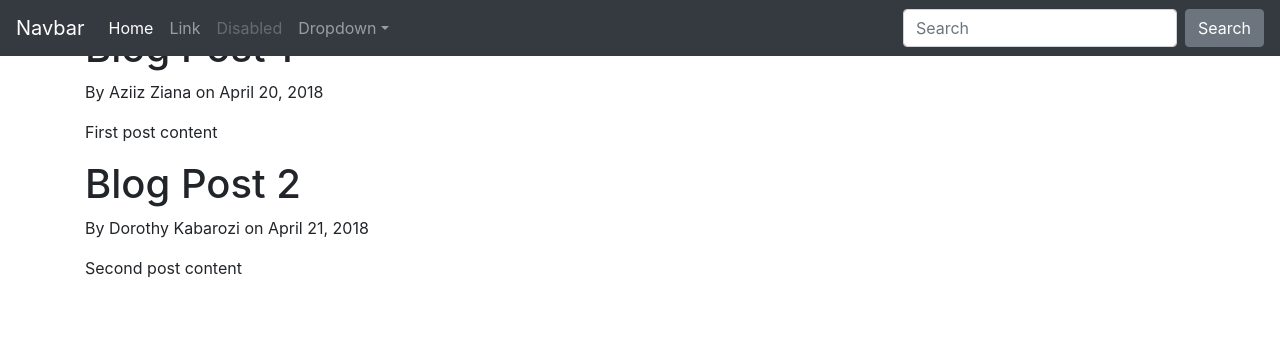
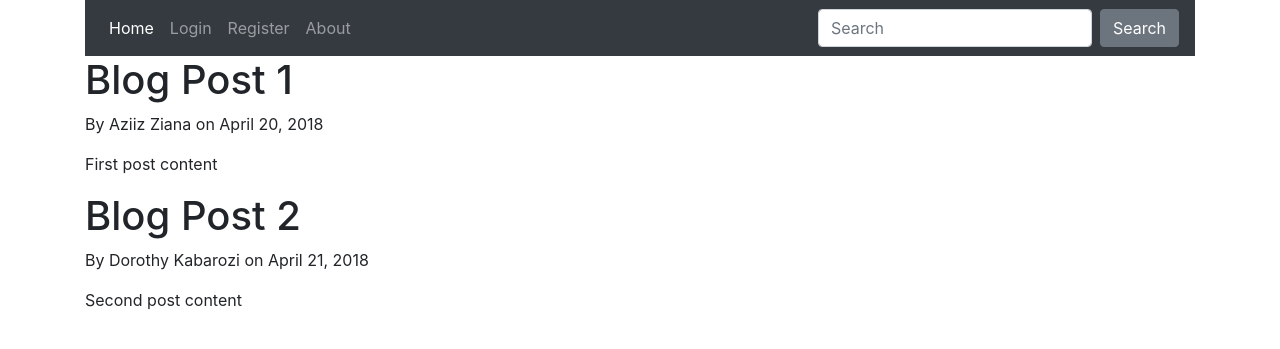
Before and after one commit to aziizziana/tungablog, a Flask app: page / in a window 1280 px wide. Shown: the top 349 px of the page. Run offline with Flask 2, Linux system fonts and the light colour scheme; some libraries are stand-ins or nearby versions.

Commit message:
add url_for linked html pages

```diff
--- a/templates/layout.html
+++ b/templates/layout.html
@@ -7,7 +7,7 @@
     <meta name="viewport" content="width=device-width, initial-scale=1, shrink-to-fit=no">
 
     <!-- Bootstrap CSS -->
-     <link rel="stylesheet" href="https://stackpath.bootstrapcdn.com/bootstrap/4.2.1/css/bootstrap.min.css" integrity="sha384-GJzZqFGwb1QTTN6wy59ffF1BuGJpLSa9DkKMp0DgiMDm4iYMj70gZWKYbI706tWS" crossorigin="anonymous"> -->
+     <link rel="stylesheet" href="https://stackpath.bootstrapcdn.com/bootstrap/4.2.1/css/bootstrap.min.css" integrity="sha384-GJzZqFGwb1QTTN6wy59ffF1BuGJpLSa9DkKMp0DgiMDm4iYMj70gZWKYbI706tWS" crossorigin="anonymous">
 
     {% if title %}
         <title>Flask Blog - {{ title }} </title>
@@ -17,31 +17,24 @@
 
 </head>
 <body>
-        <nav class="navbar navbar-expand-md navbar-dark bg-dark fixed-top">
-                <a class="navbar-brand" href="#">Navbar</a>
-                <button class="navbar-toggler" type="button" data-toggle="collapse" data-target="#navbarsExampleDefault" aria-controls="navbarsExampleDefault" aria-expanded="false" aria-label="Toggle navigation">
-                  <span class="navbar-toggler-icon"></span>
-                </button>
+    <div class="container">
+        <nav class="navbar navbar-expand-md navbar-dark bg-dark">
 
                 <div class="collapse navbar-collapse" id="navbarsExampleDefault">
                   <ul class="navbar-nav mr-auto">
                     <li class="nav-item active">
-                      <a class="nav-link" href="#">Home <span class="sr-only">(current)</span></a>
+                      <a class="nav-link" href="{{url_for('home')}}">Home <span class="sr-only">(current)</span></a>
                     </li>
                     <li class="nav-item">
-                      <a class="nav-link" href="#">Link</a>
+                      <a class="nav-link" href="{{url_for('login')}}">Login</a>
                     </li>
                     <li class="nav-item">
-                      <a class="nav-link disabled" href="#">Disabled</a>
+                      <a class="nav-link" href="{{url_for('register')}}">Register</a>
                     </li>
-                    <li class="nav-item dropdown">
-                      <a class="nav-link dropdown-toggle" href="#" id="dropdown01" data-toggle="dropdown" aria-haspopup="true" aria-expanded="false">Dropdown</a>
-                      <div class="dropdown-menu" aria-labelledby="dropdown01">
-                        <a class="dropdown-item" href="#">Action</a>
-                        <a class="dropdown-item" href="#">Another action</a>
-                        <a class="dropdown-item" href="#">Something else here</a>
-                      </div>
+                    <li class="nav-item">
+                      <a class="nav-link" href="{{url_for('about')}}">About</a>
                     </li>
+
                   </ul>
                   <form class="form-inline my-2 my-lg-0">
                     <input class="form-control mr-sm-2" type="text" placeholder="Search" aria-label="Search">
@@ -49,8 +42,18 @@
                   </form>
                 </div>
               </nav>
+    </div>
     <div class="container">
-        {% block content %}{% endblock %}
+      {% with messages = get_flashed_messages(with_categories=true) %}
+        {% if messages %}
+          {% for category, message in messages %}
+            <div class="alert alert-{{ category }}">
+              {{ message }}
+            </div>
+          {% endfor %}
+        {% endif %}
+      {% endwith %}
+      {% block content %}{% endblock %}
     </div>
 
     <!-- Optional JavaScript -->
```
